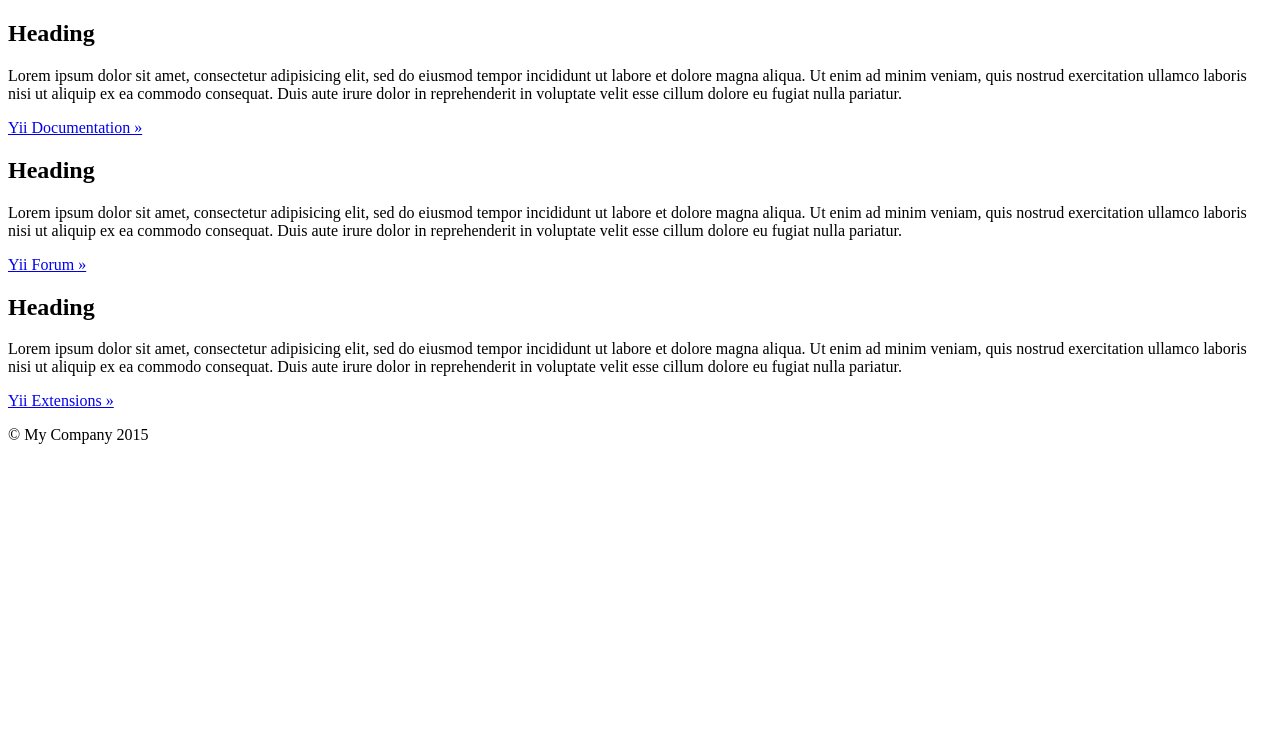
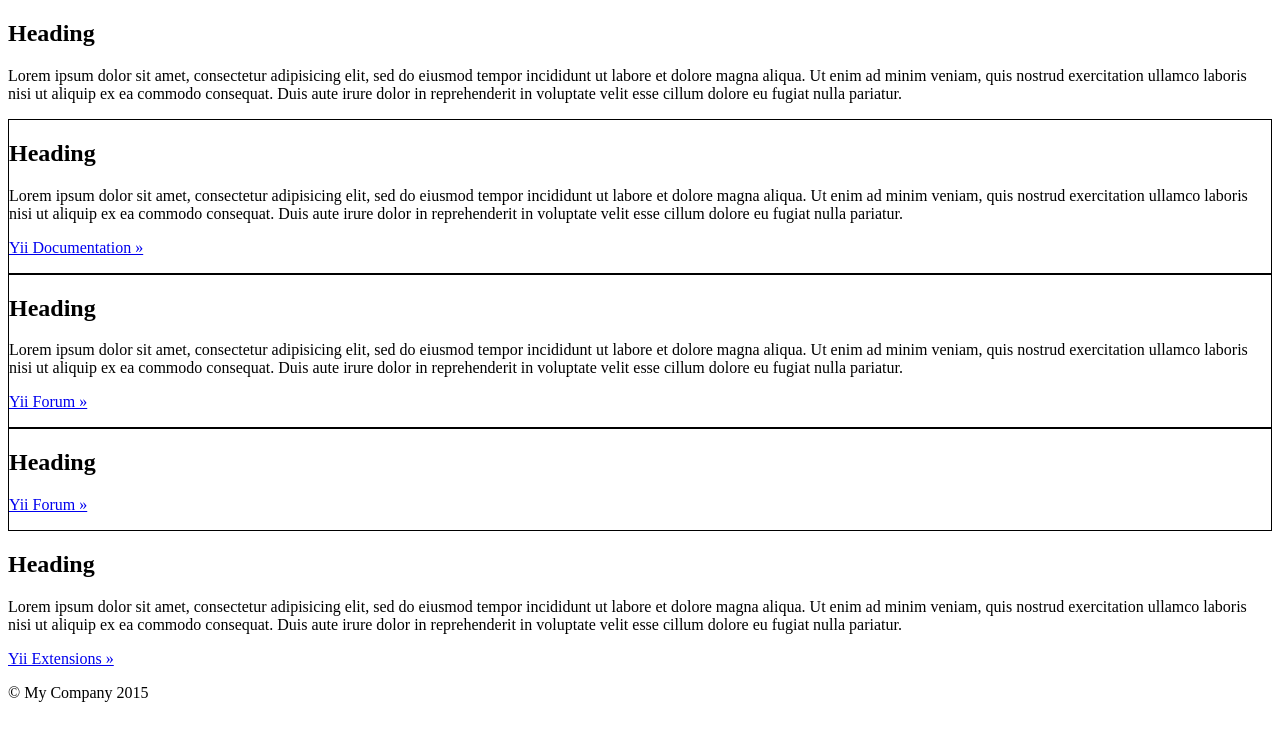
Before and after one commit to ajnok/yii2-hia, a Yii app: template backend/views/site/index.php in a window 1280 px wide. Shown: the top 741 px of the page. Run offline with PHP 8.4 and a stand-in for Yii, Linux system fonts and the light colour scheme; the template is opened without the code that fills it, so the values that code supplies are empty; some libraries are stand-ins or nearby versions.

Commit message:
Revert "add 4 model in controller"
This reverts commit be38f2c275396b3075831962143ff983511537e2.

```diff
--- a/backend/views/site/index.php
+++ b/backend/views/site/index.php
@@ -5,8 +5,6 @@ $this->beginBlock('leftbar', false);
 <?php
 $this->endBlock();
 ?>
-
-
 <div class="row">
     <div class="col-lg-4">
         <h2>Heading</h2>
@@ -16,15 +14,33 @@ $this->endBlock();
             ex ea commodo consequat. Duis aute irure dolor in reprehenderit in voluptate velit esse cillum dolore eu
             fugiat nulla pariatur.</p>
 
-        <p><a class="btn btn-default" href="http://www.yiiframework.com/doc/">Yii Documentation &raquo;</a></p>
-    </div>
-    <div class="col-lg-4"">
-        <h2>Heading</h2>
 
-        <p>Lorem ipsum dolor sit amet, consectetur adipisicing elit, sed do eiusmod tempor incididunt ut labore et
-            dolore magna aliqua. Ut enim ad minim veniam, quis nostrud exercitation ullamco laboris nisi ut aliquip
-            ex ea commodo consequat. Duis aute irure dolor in reprehenderit in voluptate velit esse cillum dolore eu
-            fugiat nulla pariatur.</p>
+
+    <div class="body-content">
+
+        <div class="row">
+            <div class="col-lg-4" style="border: 1px solid">
+                <h2>Heading</h2>
+
+                <p>Lorem ipsum dolor sit amet, consectetur adipisicing elit, sed do eiusmod tempor incididunt ut labore et
+                    dolore magna aliqua. Ut enim ad minim veniam, quis nostrud exercitation ullamco laboris nisi ut aliquip
+                    ex ea commodo consequat. Duis aute irure dolor in reprehenderit in voluptate velit esse cillum dolore eu
+                    fugiat nulla pariatur.</p>
+
+                <p><a class="btn btn-default" href="http://www.yiiframework.com/doc/">Yii Documentation &raquo;</a></p>
+            </div>
+            <div class="col-lg-4" style="border: 1px solid">
+                <h2>Heading</h2>
+
+                <p>Lorem ipsum dolor sit amet, consectetur adipisicing elit, sed do eiusmod tempor incididunt ut labore et
+                    dolore magna aliqua. Ut enim ad minim veniam, quis nostrud exercitation ullamco laboris nisi ut aliquip
+                    ex ea commodo consequat. Duis aute irure dolor in reprehenderit in voluptate velit esse cillum dolore eu
+                    fugiat nulla pariatur.</p>
+
+                <p><a class="btn btn-default" href="http://www.yiiframework.com/forum/">Yii Forum &raquo;</a></p>
+            </div>
+            <div class="col-lg-4" style="border: 1px solid">
+                <h2>Heading</h2>
 
         <p><a class="btn btn-default" href="http://www.yiiframework.com/forum/">Yii Forum &raquo;</a></p>
     </div>
```
